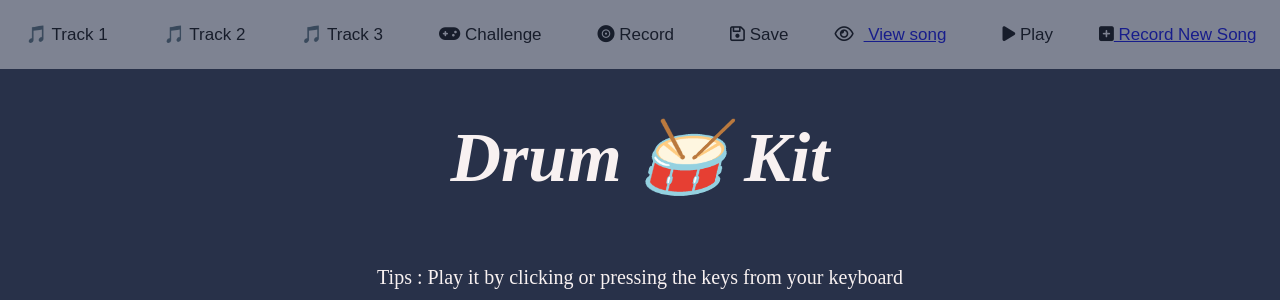
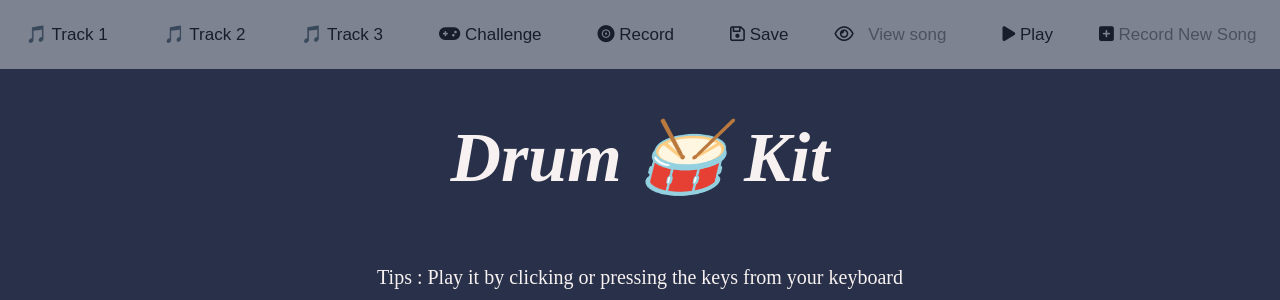
Before and after one commit to Avinegi3/Drumkit-Website, a Node server app: page / in a window 1280 px wide. Shown: the top 300 px of the page. Run offline with Node 20, Linux system fonts and the light colour scheme; some libraries are stand-ins or nearby versions.

Commit message:
Update style.css

```diff
--- a/public/style.css
+++ b/public/style.css
@@ -22,6 +22,14 @@ p{
 button{
   font-size: 50px;
   outline: none;
+}
+a{
+  color: grey;
+  font-size: 17px;
+  text-decoration: none;
+}
+a:hover{
+  color: white;
 }
 .icon{
   outline: none;
@@ -87,8 +95,6 @@ button{
 }
 
 
-
-
 .drum{
   border-radius: 25px;
   border: 10px solid #6155a6;
```
